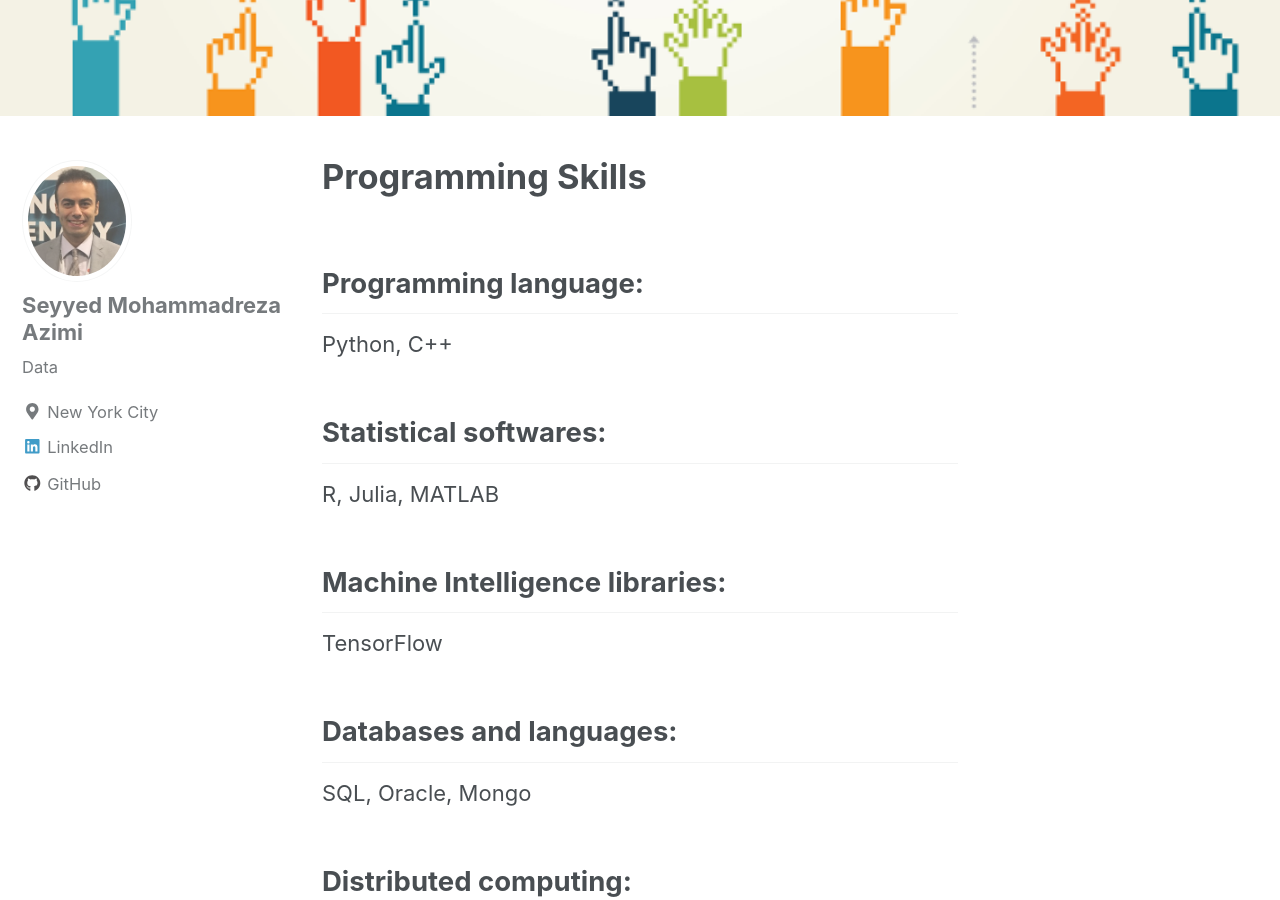
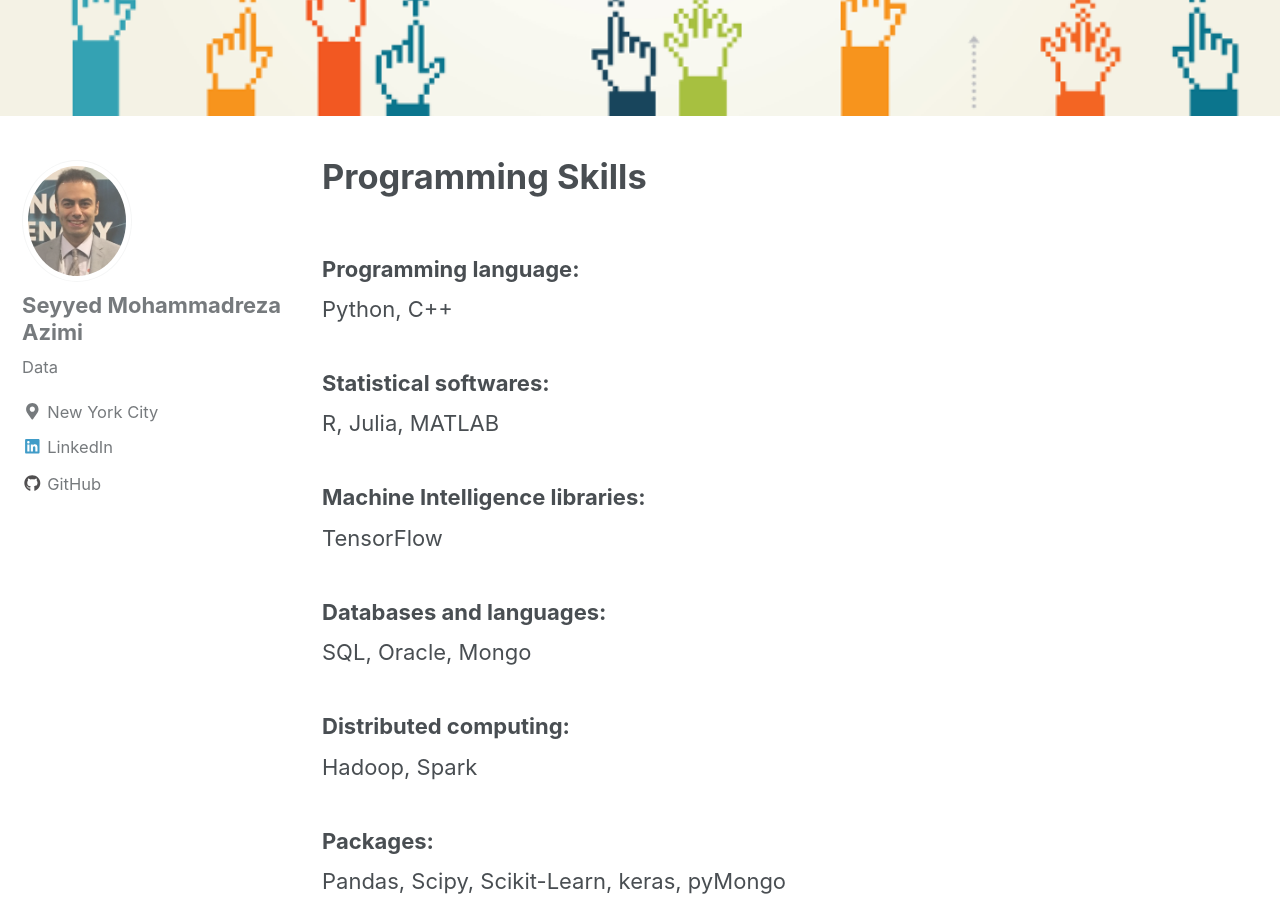
Before and after one commit to MohammadrezaAzimi/MohammadrezaAzimi.github.io, a Jekyll site: the page built from _pages/comp-skills.md, in a window 1280 px wide and 900 px high, scrolled down 529 px. Built offline with Jekyll 4.4.1, drawn with Linux system fonts in a browser that asks for light colours; nearby versions of some CDN libraries.

Commit message:
new github

```diff
--- a/_pages/comp-skills.md
+++ b/_pages/comp-skills.md
@@ -5,29 +5,29 @@ header:
   image: "/images/datascience.png"
 ---
 
-## Programming language:
+### Programming language:
 Python, C++
 
-## Statistical softwares:
+### Statistical softwares:
 R, Julia, MATLAB
 
-## Machine Intelligence libraries:
+### Machine Intelligence libraries:
 TensorFlow
 
-## Databases and languages:
+### Databases and languages:
 SQL, Oracle, Mongo
 
-## Distributed computing:
+### Distributed computing:
 Hadoop, Spark
 
-## Packages:
+### Packages:
 Pandas, Scipy, Scikit-Learn, keras, pyMongo
 
-## ML tools:
+### ML tools:
 Azure ML
 
-## Optimization packages:
+### Optimization packages:
 Cplex
 
-## Others:
+### Others:
 Latex, Unix
```
